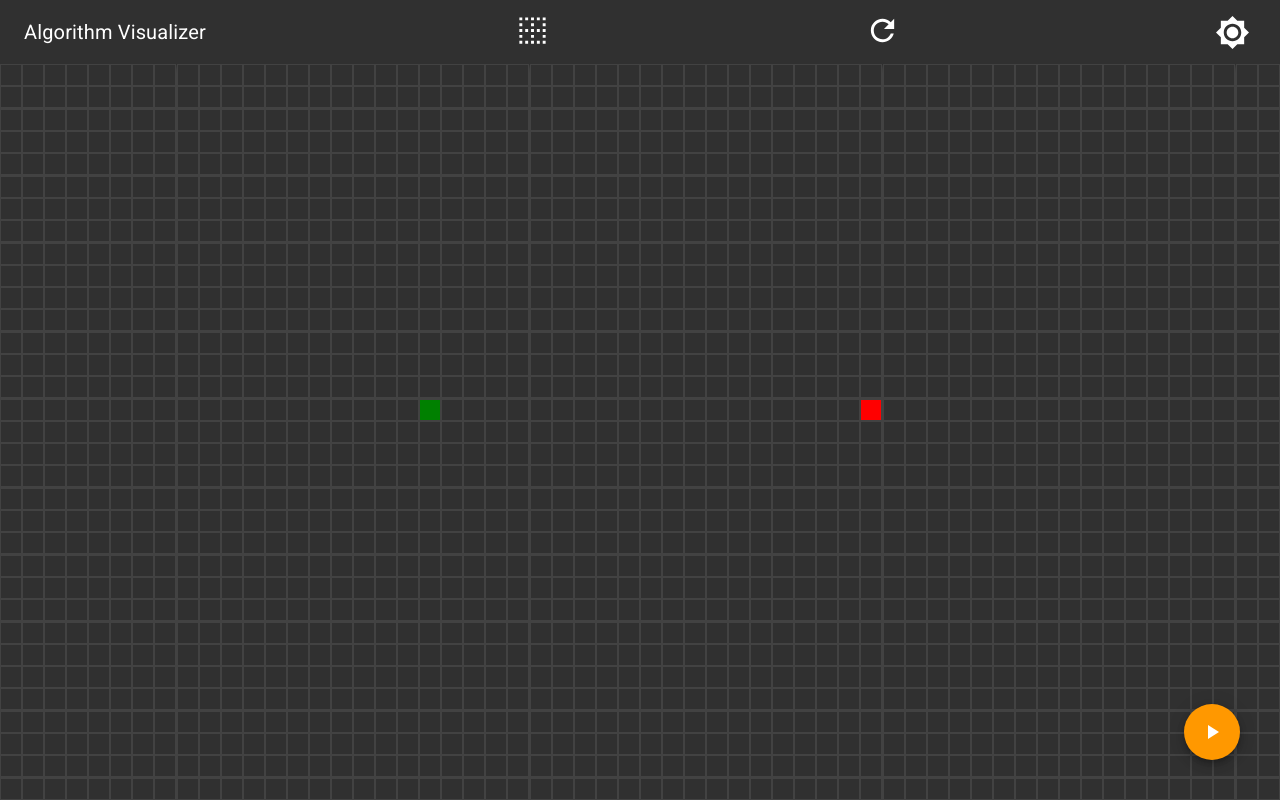
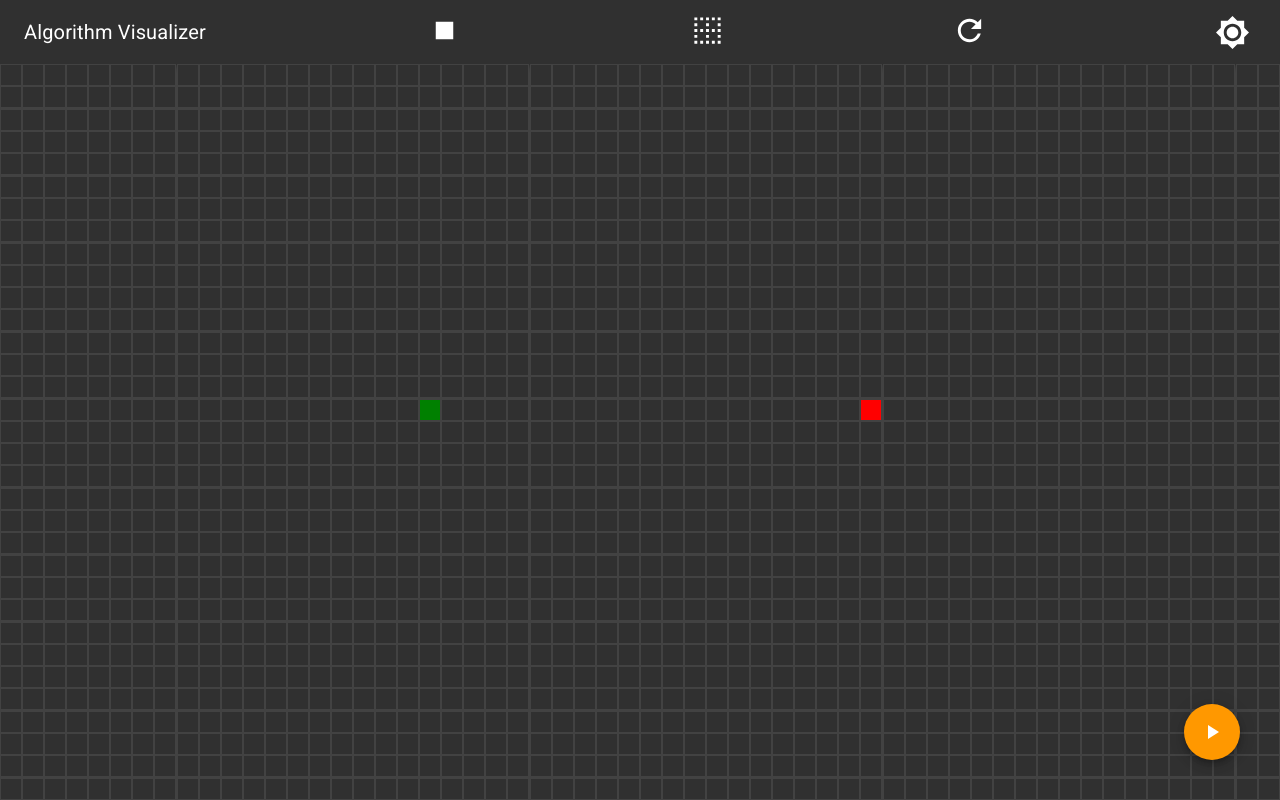
Before and after one commit to icedevera/algo-vision, a React (Create React App) app: page / in a window 1280 px wide. Built offline with nearby package versions, Linux system fonts and the light colour scheme.

Commit message:
added barrier functionality with pending fixes

```diff
--- a/src/App.tsx
+++ b/src/App.tsx
@@ -1,7 +1,7 @@
 import React from "react";
 import "./App.css";
 import Visualizer from "./Components/Visualizer/Visualizer";
-import { Grid, Typography, Paper } from "@material-ui/core";
+import { Grid, Paper } from "@material-ui/core";
 import { ThemeProvider, createMuiTheme } from "@material-ui/core/styles";
 import "@fontsource/roboto";
 
--- a/src/Components/ToolBar/ToolBar.tsx
+++ b/src/Components/ToolBar/ToolBar.tsx
@@ -1,3 +1,4 @@
+import React from 'react'
 import "./toolbar.css";
 import {
   createStyles,
@@ -13,13 +14,16 @@ import {
   Brightness4,
   Brightness7,
   BorderClear,
+  Stop,
 } from "@material-ui/icons";
 
 interface IProps {
   isDarkMode: boolean;
   toggleDarkMode: () => void;
-  clearGrid: () => void;
+  cleanGrid: () => void;
   resetGrid: () => void;
+  toggleAddingBarriers: () => void;
+  addingBarriers: boolean;
 }
 
 const useStyles = makeStyles((theme: Theme) =>
@@ -39,7 +43,7 @@ const useStyles = makeStyles((theme: Theme) =>
           ? theme.palette.background.default
           : "#1976d2",
     },
-    refresh: {
+    button: {
       color:
         theme.palette.type === "dark" ? "white" : theme.palette.warning.main,
     },
@@ -50,11 +54,14 @@ const useStyles = makeStyles((theme: Theme) =>
   })
 );
 
-const ToolBar: React.FC<IProps> = ({
+const ToolBar: React.FC<IProps> = React.memo(
+  ({
     isDarkMode,
     toggleDarkMode,
     resetGrid,
-  clearGrid,
+    cleanGrid,
+    toggleAddingBarriers,
+    addingBarriers,
   }) => {
     const theme = useTheme();
     const classes = useStyles(theme);
@@ -67,11 +74,18 @@ const ToolBar: React.FC<IProps> = ({
               <Typography variant="h6" className={classes.title}>
                 Algorithm Visualizer
               </Typography>
-            <button onClick={clearGrid} className="refresh-algorithm">
-              <BorderClear className={classes.refresh} fontSize="large" />
+              <button onClick={toggleAddingBarriers} className="toolbar-button">
+                <Stop
+                  className={classes.button}
+                  fontSize="large"
+                  style={{ color: addingBarriers ? "yellow" : "white" }}
+                />
               </button>
-            <button onClick={resetGrid} className="refresh-algorithm">
-              <Refresh className={classes.refresh} fontSize="large" />
+              <button onClick={cleanGrid} className="toolbar-button">
+                <BorderClear className={classes.button} fontSize="large" />
+              </button>
+              <button onClick={resetGrid} className="toolbar-button">
+                <Refresh className={classes.button} fontSize="large" />
               </button>
               <button onClick={toggleDarkMode} className="light-switch">
                 {isDarkMode ? (
@@ -93,6 +107,7 @@ const ToolBar: React.FC<IProps> = ({
         </AppBar>
       </div>
     );
-};
+  }
+);
 
 export default ToolBar;
--- a/src/Components/ToolBar/toolbar.css
+++ b/src/Components/ToolBar/toolbar.css
@@ -5,7 +5,7 @@
   align-items: center;
 }
 
-.refresh-algorithm {
+.toolbar-button {
   outline: none;
   border: none;
   background: none;
--- a/src/Components/Visualizer/Pathfinder/Grid/Cell/Cell.tsx
+++ b/src/Components/Visualizer/Pathfinder/Grid/Cell/Cell.tsx
@@ -19,6 +19,10 @@ interface IProps {
   setIsStartNodeDragging: React.Dispatch<any>;
   isEndNodeDragging: boolean;
   setIsEndNodeDragging: React.Dispatch<any>;
+  setBarriers: React.Dispatch<any>;
+  addingBarriers: boolean;
+  mouseDown: boolean;
+  setMouseDown: React.Dispatch<any>;
 }
 
 const Cell: React.FC<IProps> = React.memo(
@@ -33,11 +37,17 @@ const Cell: React.FC<IProps> = React.memo(
     setIsStartNodeDragging,
     isEndNodeDragging,
     setIsEndNodeDragging,
+    setBarriers,
+    addingBarriers,
+    mouseDown,
+    setMouseDown
   }) => {
     const theme = useTheme();
 
     const [hoverGreen, setHoverGreen] = React.useState<boolean>(false);
     const [hoverRed, setHoverRed] = React.useState<boolean>(false);
+    const [isBarrier, setIsBarrier] = React.useState<boolean>(false);
+
 
     var isStartNode =
       coordinates.x === startNode.x && coordinates.y === startNode.y;
@@ -52,6 +62,16 @@ const Cell: React.FC<IProps> = React.memo(
       if (isEndNode && !isEndNodeDragging) {
         setIsEndNodeDragging(true);
       }
+
+      if (addingBarriers && !isStartNode && !isEndNode) {
+        setMouseDown(true);
+        setIsBarrier(true);
+        setBarriers((prev: string[]) => [
+          ...prev,
+          `${coordinates.x}-${coordinates.y}`,
+        ]);
+      }
+
       return;
     };
 
@@ -61,6 +81,13 @@ const Cell: React.FC<IProps> = React.memo(
       }
       if (isEndNodeDragging) {
         setHoverRed(true);
+      }
+      if (addingBarriers && mouseDown && !isStartNode && !isEndNode) {
+        setIsBarrier(true);
+        setBarriers((prev: string[]) => [
+          ...prev,
+          `${coordinates.x}-${coordinates.y}`,
+        ]);
       }
       return;
     };
@@ -85,6 +112,9 @@ const Cell: React.FC<IProps> = React.memo(
         setIsEndNodeDragging(false);
         setEndNode(coordinates);
       }
+      if (addingBarriers && mouseDown) {
+        setMouseDown(false);
+      }
       return;
     };
 
@@ -106,6 +136,8 @@ const Cell: React.FC<IProps> = React.memo(
             ? "green"
             : isEndNode || hoverRed
             ? "red"
+            : isBarrier
+            ? "barrier-node"
             : `${theme.palette.type}-node`
         }`}
         onMouseDown={handleMouseDown}
--- a/src/Components/Visualizer/Pathfinder/Grid/Cell/cell.css
+++ b/src/Components/Visualizer/Pathfinder/Grid/Cell/cell.css
@@ -18,6 +18,10 @@
 
 .light-node {
   background-color: #fff;
+}
+
+.barrier-node {
+  background-color: #9c27b0;
 }
 
 .cell-node:hover {
--- a/src/Components/Visualizer/Pathfinder/Grid/Grid.tsx
+++ b/src/Components/Visualizer/Pathfinder/Grid/Grid.tsx
@@ -16,6 +16,8 @@ interface IProps {
     width: number;
     height: number;
   };
+  setBarriers: React.Dispatch<any>;
+  addingBarriers: boolean;
 }
 
 const Grid: React.FC<IProps> = React.memo(
@@ -25,6 +27,8 @@ const Grid: React.FC<IProps> = React.memo(
     endNode,
     setStartNode,
     setEndNode,
+    setBarriers,
+    addingBarriers,
   }) => {
     const [
       isStartNodeDragging,
@@ -33,6 +37,8 @@ const Grid: React.FC<IProps> = React.memo(
     const [isEndNodeDragging, setIsEndNodeDragging] = React.useState<boolean>(
       false
     );
+
+    const [mouseDown, setMouseDown] = React.useState<boolean>(false);
 
     const generateGrid = () => {
       const grid = [];
@@ -56,6 +62,10 @@ const Grid: React.FC<IProps> = React.memo(
                 endNode={endNode}
                 setEndNode={setEndNode}
                 coordinates={{ x: j, y: i }}
+                setBarriers={setBarriers}
+                addingBarriers={addingBarriers}
+                mouseDown={mouseDown}
+                setMouseDown={setMouseDown}
               />
             </td>
           );
--- a/src/Components/Visualizer/Pathfinder/Pathfinder.tsx
+++ b/src/Components/Visualizer/Pathfinder/Pathfinder.tsx
@@ -33,11 +33,8 @@ const useStyles = makeStyles((theme) => ({
   },
 }));
 
-const Pathfinder: React.FC<IProps> = ({
-  screenSize,
-  isDarkMode,
-  toggleDarkMode,
-}) => {
+const Pathfinder: React.FC<IProps> = React.memo(
+  ({ screenSize, isDarkMode, toggleDarkMode }) => {
     const theme = useTheme();
     const classes = useStyles();
 
@@ -51,9 +48,19 @@ const Pathfinder: React.FC<IProps> = ({
       y: Math.round(screenSize.height / 22 / 2.5),
     });
 
+    const [addingBarriers, setAddingBarriers] = React.useState<boolean>(false);
+    const [barriers, setBarriers] = React.useState<string[]>([]);
+
+    React.useEffect(() => {
+      console.log(barriers);
+    }, [barriers]);
+
+    const toggleAddingBarriers = () => [setAddingBarriers(!addingBarriers)];
+
     const clearGrid = () => {
       let analyzing = document.getElementsByClassName("analyzing");
       let shortestPath = document.getElementsByClassName("shortest-path");
+
       while (analyzing.length)
         analyzing[0].className = analyzing[0].className.replace(
           /\banalyzing\b/g,
@@ -64,6 +71,7 @@ const Pathfinder: React.FC<IProps> = ({
           /\bshortest-path\b/g,
           `${theme.palette.type}-node`
         );
+
       //@ts-ignore
       document.getElementById(`${startNode.x}-${startNode.y}`).className =
         "cell-node green";
@@ -72,7 +80,18 @@ const Pathfinder: React.FC<IProps> = ({
         "cell-node red";
     };
 
+    const clearBarriers = () => {
+      let barrierNodes = document.getElementsByClassName("barrier-node");
+      while (barrierNodes.length)
+        barrierNodes[0].className = barrierNodes[0].className.replace(
+          /\bbarrier-node\b/g,
+          `${theme.palette.type}-node`
+        );
+      setBarriers([]);
+    };
+
     const resetGrid = () => {
+      clearGrid();
       if (
         startNode.x !== Math.round(screenSize.width / 22 / 3) &&
         startNode.y !== Math.round(screenSize.height / 22 / 2.5)
@@ -103,11 +122,18 @@ const Pathfinder: React.FC<IProps> = ({
       });
     };
 
+    const cleanGrid = () => {
+      clearGrid();
+      clearBarriers();
+    };
+
     const runAlgorithm = () => {
+      clearGrid();
       Dijkstra({
         screenSize,
         startNode,
         endNode,
+        barriers,
       });
     };
 
@@ -117,7 +143,9 @@ const Pathfinder: React.FC<IProps> = ({
           isDarkMode={isDarkMode}
           toggleDarkMode={toggleDarkMode}
           resetGrid={resetGrid}
-        clearGrid={clearGrid}
+          cleanGrid={cleanGrid}
+          toggleAddingBarriers={toggleAddingBarriers}
+          addingBarriers={addingBarriers}
         />
         <div>
           <Grid
@@ -126,6 +154,8 @@ const Pathfinder: React.FC<IProps> = ({
             endNode={endNode}
             setStartNode={setStartNode}
             setEndNode={setEndNode}
+            setBarriers={setBarriers}
+            addingBarriers={addingBarriers}
           />
           <div className={classes.runAlgorithm}>
             <Fab onClick={runAlgorithm} className={classes.fab}>
@@ -135,6 +165,7 @@ const Pathfinder: React.FC<IProps> = ({
         </div>
       </>
     );
-};
+  }
+);
 
 export default Pathfinder;
```
Also changed, not shown: src/Algorithms/Pathfinding/Dijkstra.tsx (+29 -10 lines), 1 other file (tests, documents, lock files or other folders). Lines whose indentation alone changed are shown as unchanged.
